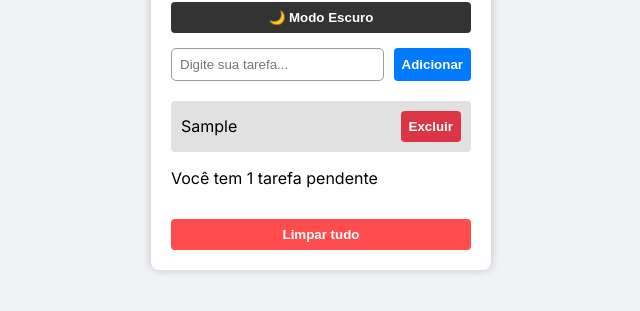
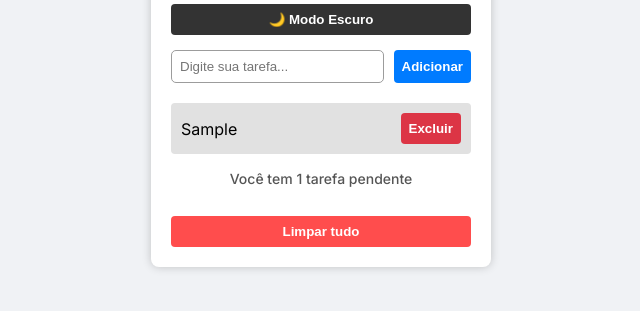
Before and after one commit to Jhessycaborges/PrimaTasks, a website: page index.html in a window 1280 px wide. Both pictures are taken after typing "Sample" into the empty fields and a click on the button "Adicionar". Shown: the part 323-634 px from the top of the page, without its empty margins (319-959 px from the left). Drawn offline with Linux system fonts and the light colour scheme.

Commit message:
Atualização

```diff
--- a/style.css
+++ b/style.css
@@ -180,3 +180,15 @@ body.dark #toggle-dark:hover {
     align-self: flex-end;
   }
 }
+
+#task-counter {
+  margin-top: 10px;
+  font-size: 14px;
+  font-weight: 500;
+  color: #555;
+  text-align: center;
+}
+
+body.dark #task-counter {
+  color: #ccc;
+}
```
